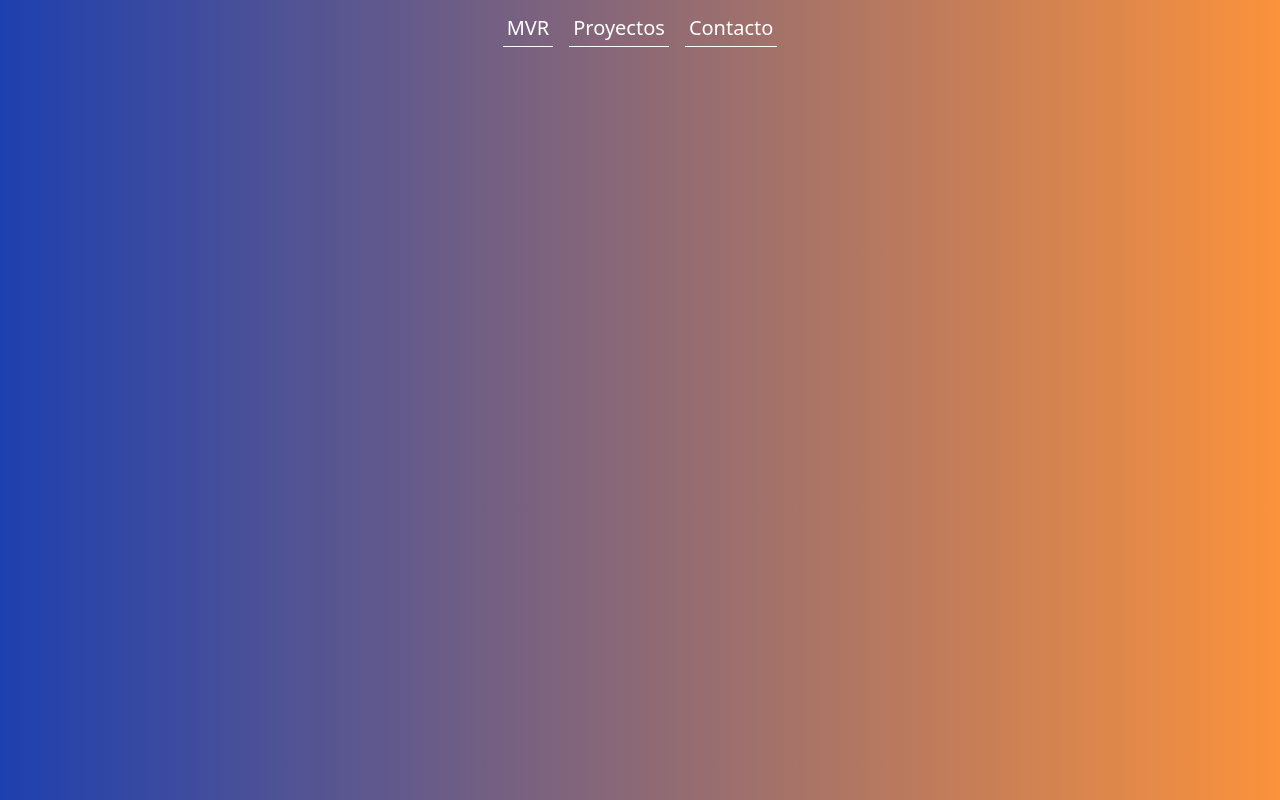
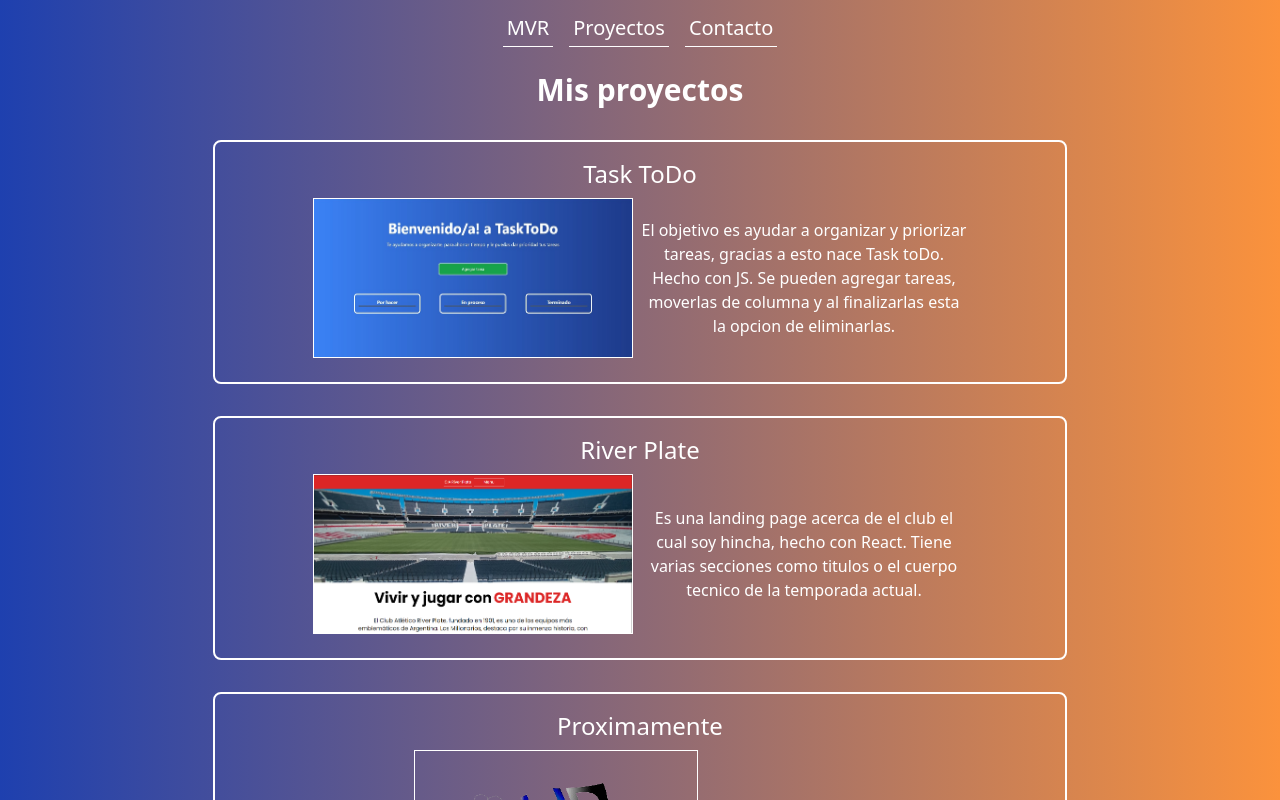
Before and after one commit to martinvruiz/portfolioreact, a React (Create React App) app: page /projects in a window 1280 px wide. Shown: the top 800 px of the page. Built offline with nearby package versions, Linux system fonts and the light colour scheme.

Commit message:
fixed route

```diff
--- a/src/App.js
+++ b/src/App.js
@@ -1,7 +1,7 @@
 import {Home} from './pages/Home.jsx'
 import {NavBar} from './components/NavBar.jsx'
 import {BrowserRouter, Routes, Route} from 'react-router-dom'
-import { Proyects } from './pages/Proyects.jsx';
+import { Projects } from './pages/Projects.jsx';
 import { Contact } from './pages/Contact.jsx';
 
 function App() {
@@ -10,7 +10,7 @@ function App() {
       <NavBar/>
         <Routes>
           <Route path='/' element={<Home/>}></Route>
-          <Route path='/proyects' element={<Proyects/>}></Route>
+          <Route path='/projects' element={<Projects/>}></Route>
           <Route path='/contact' element={<Contact/>}></Route>
         </Routes>
     </BrowserRouter>
--- a/src/components/NavBar.jsx
+++ b/src/components/NavBar.jsx
@@ -4,7 +4,7 @@ export const NavBar = ()=>{
     return <nav className="w-full h-14 flex justify-center">
         <ul className="flex gap-4 justify-center items-center text-white">
             <Link to="/" className="text-xl p-1 transform transition-transform duration-200 hover:scale-110 border-b border-white">MVR</Link>
-            <Link to="/proyects" className="transform transition-transform duration-200 hover:scale-110 text-xl p-1 border-b border-white">Proyectos</Link>
+            <Link to="/projects" className="transform transition-transform duration-200 hover:scale-110 text-xl p-1 border-b border-white">Proyectos</Link>
             <Link to="/contact" className="transform transition-transform duration-200 hover:scale-110 text-xl p-1 border-b border-white">Contacto</Link>
         </ul>
     </nav>
--- a/src/pages/Proyects.jsx
+++ b/src/pages/Projects.jsx
@@ -1,10 +1,10 @@
 import { ProyectContainer } from "./components/ProyectContainer/ProyectContainer"
 import { useInView } from "react-intersection-observer"
-import images from "../pages/data/images"
+import images from "./data/images"
 
 
 
-export const Proyects = ()=>{
+export const Projects = ()=>{
 
     const {ref, inView} = useInView({
         triggerOnce : true,
```
